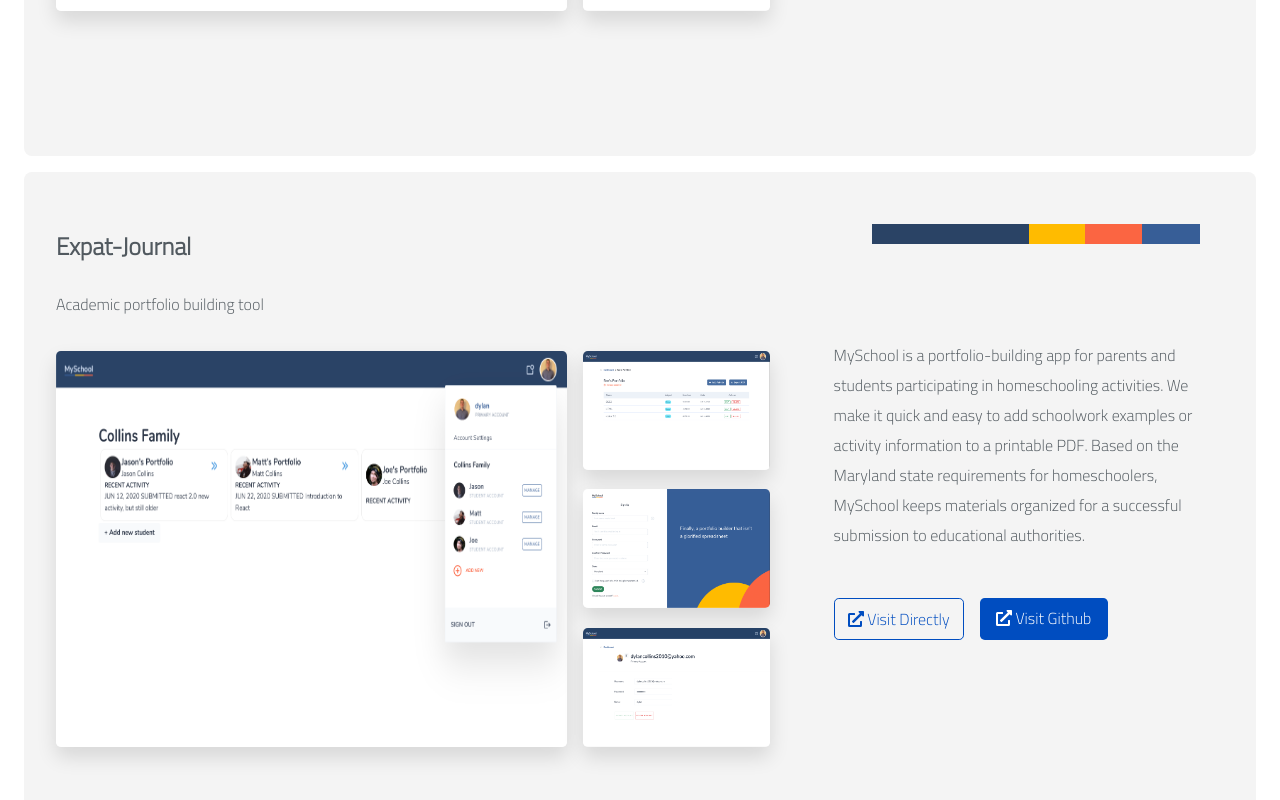
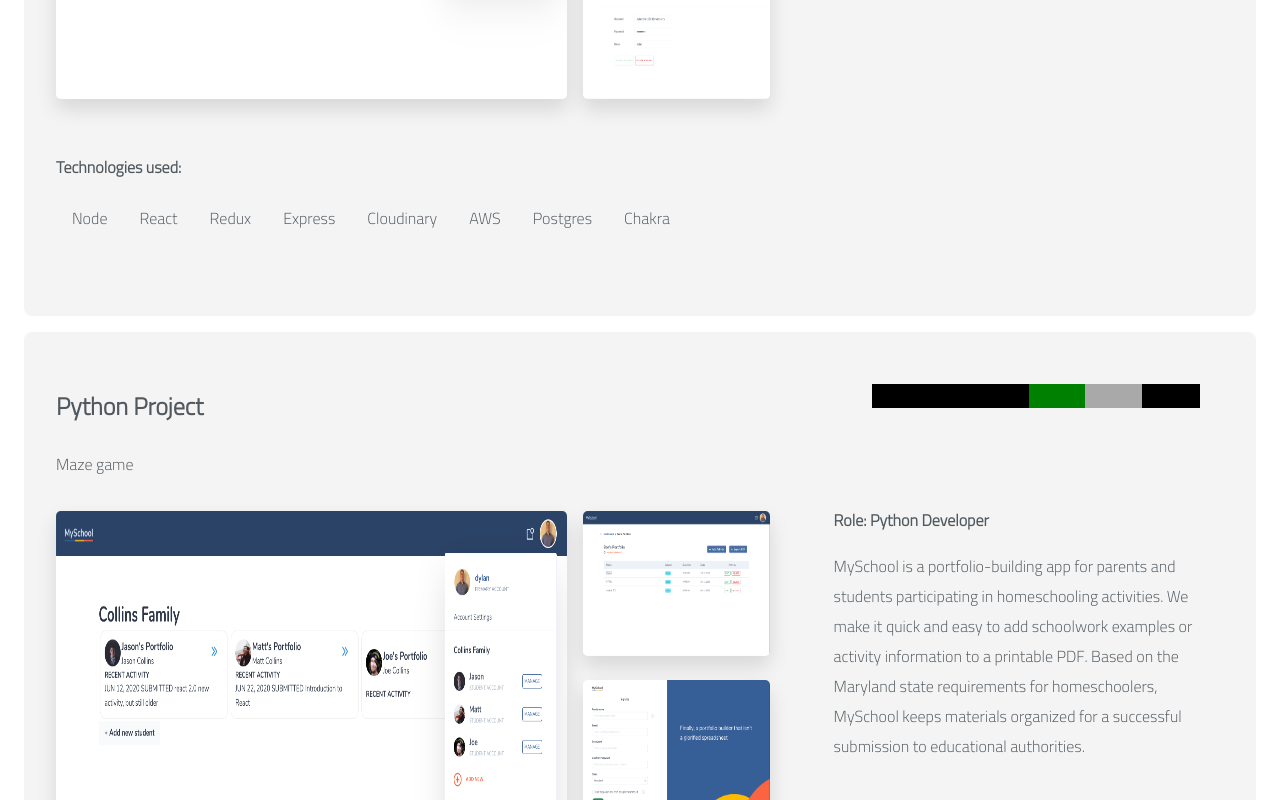
Before and after one commit to dylan17th/dylans-portfolio, a React (Create React App) app in the folder dylan_collins_portfolio/: page / in a window 1280 px wide. Shown: the part 1380-2180 px from the top of the page. Built offline with nearby package versions, Linux system fonts and the light colour scheme.

Commit message:
took out one project and added techologiesused and role to projects section

```diff
--- a/dylan_collins_portfolio/package.json
+++ b/dylan_collins_portfolio/package.json
@@ -3,6 +3,7 @@
   "version": "0.1.0",
   "private": true,
   "dependencies": {
+    "@fortawesome/fontawesome-svg-core": "^1.2.29",
     "@fortawesome/free-brands-svg-icons": "^5.13.1",
     "@fortawesome/free-solid-svg-icons": "^5.13.1",
     "@fortawesome/react-fontawesome": "^0.1.11",
--- a/dylan_collins_portfolio/src/App.css
+++ b/dylan_collins_portfolio/src/App.css
@@ -202,7 +202,7 @@
 .main-projects-div{
   background-color: #F4F4F4;
   margin: 1rem 1.5rem;
-  height: 90vh;
+  height: 110vh;
   border-radius: .5rem;
   display: flex;
   color: #51595F;
@@ -210,11 +210,27 @@
 
 .project-description{
   padding-top: 3rem;
+  font-weight: bold;
+  text-align: left;
+}
+
+.project-description1{
   text-align: left;
 }
 
 .button-div{
   display: flex;
+}
+
+.tech{
+  padding: 0rem 1rem;
+}
+
+.tech-section{
+  display: flex;
+  flex-direction: column;
+  align-items: flex-start;
+  color: light-grey;
 }
 
 @media (max-width:1280px){
@@ -277,6 +293,9 @@
   }
 }
 @media (max-width:800px){
+  .tech-section{
+    display: none;
+  }
   .color-div{
     display: none;
   }
--- a/dylan_collins_portfolio/src/Components/MainPage/Projects.js
+++ b/dylan_collins_portfolio/src/Components/MainPage/Projects.js
@@ -6,7 +6,7 @@
 const Projects = () => {
     console.log(projects)
     return (
-        <div style={{ height: '289vh' }}>
+        <div style={{ height: '240vh' }}>
             <div>
                 {projects.map(project => (
                     <div className='main-projects-div' key={project.name} >
@@ -21,6 +21,12 @@
                                     <img src={project.photos[3]} className='images' style={{ width: '100%', height: '30%', borderRadius: '.3rem' }} />
                                 </div>
                             </section>
+                            <section className='tech-section'>
+                                <h4>Technologies used:</h4>
+                                <div style={{ display: 'flex' }}>
+                                    {project.tech.map(tech => (<div key={tech} className='tech'>{tech}</div>))}
+                                </div>
+                            </section>
                         </section>
                         <section className='project-right'>
                             <h2 className='color-div' >
@@ -30,7 +36,8 @@
                                 <div style={{ backgroundColor: project.colors[2], width: '14.7%' }} className='logo'></div>
                                 <div style={{ backgroundColor: project.colors[3], width: '15%' }} className='logo'></div>
                             </h2>
-                            <p className='project-description' >{project.description}</p>
+                            <div className='project-description'>Role: {project.role}</div>
+                            <p className='project-description1'>{project.description}</p>
                             <div className='button-div'>
                                 <div className='vd-button' ><a className='visit directly' style={{ color: '#004DC0', textDecoration: 'none' }} target="_blank" href={project.URL[0]}><FontAwesomeIcon icon={faExternalLinkAlt} /> Visit Directly</a></div>
                                 <div className='gh-button' ><a className='visit github' style={{ color: 'white', textDecoration: 'none' }} target="_blank" href={project.URL[1]}><FontAwesomeIcon icon={faExternalLinkAlt} /> Visit Github</a></div>
--- a/dylan_collins_portfolio/src/data/index.js
+++ b/dylan_collins_portfolio/src/data/index.js
@@ -17,18 +17,29 @@
         "toppart": "image.png",
         "URL": [
             "https://www.myschool-v1.com/",
-            "https://github.com/Lambda-School-Labs/My-School-FE"
+            "https://github.com/dylan17th/My-School-FE"
         ],
         "colors": [
             "#2A4365",
             "#FFBB00",
             "#FB6542",
             "#375E97"
+        ],
+        "role": "Full Stack Web Developer",
+        "tech": [
+            "Node",
+            "React",
+            "Redux",
+            "Express",
+            "Cloudinary",
+            "AWS",
+            "Postgres",
+            "Chakra"
         ]
     },
     {
-        "name": "Expat-Journal",
-        "subtitle": "Academic portfolio building tool",
+        "name": "Python Project",
+        "subtitle": "Maze game",
         "photos": [
             dashboard,
             activity,
@@ -39,29 +50,15 @@
         "toppart": "image.png",
         "URL": "https://www.myschool-v1.com/",
         "colors": [
-            "#2A4365",
-            "#FFBB00",
-            "#FB6542",
-            "#375E97"
+            "black",
+            "green",
+            "darkGrey",
+            "Black"
+        ],
+        "role": "Python Developer",
+        "tech": [
+            "Python",
+            "Django",
         ]
-    },
-    {
-        "name": "Python Project",
-        "subtitle": "Academic portfolio building tool",
-        "photos": [
-            dashboard,
-            activity,
-            signup,
-            settings,
-        ],
-        "description": "MySchool is a portfolio-building app for parents and students participating in homeschooling activities. We make it quick and easy to add schoolwork examples or activity information to a printable PDF. Based on the Maryland state requirements for homeschoolers, MySchool keeps materials organized for a successful submission to educational authorities.",
-        "toppart": "image.png",
-        "URL": "https://www.myschool-v1.com/",
-        "colors": [
-            "#2A4365",
-            "#FFBB00",
-            "#FB6542",
-            "#375E97"
-        ]
-    },
+    }
 ]
```
Also changed, not shown: 1 other file (tests, documents, lock files or other folders).
